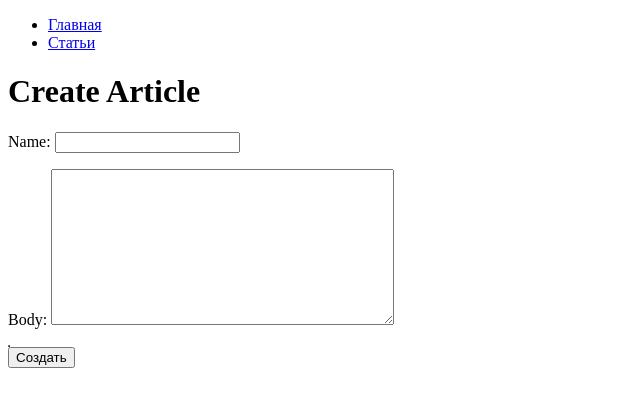
After one commit to kazanmarat/hexlet-django-blog, a Django app: page /articles/create/ in a window 1280 px wide. The commit adds this page. Shown: the top 407 px of the page, without its empty margins (0-640 px from the left). Run offline with Django 5.2, Linux system fonts and the light colour scheme.

Commit message:
lesson 16

```diff
--- /dev/null
+++ b/hexlet_django_blog/article/forms.py
@@ -0,0 +1,8 @@
+from django import forms
+from .models import Article
+
+
+class ArticleForm(forms.ModelForm):
+    class Meta:
+        model = Article
+        fields = ['name', 'body']
--- /dev/null
+++ b/hexlet_django_blog/article/templates/articles/create.html
@@ -0,0 +1,22 @@
+{% extends "base.html" %}
+
+{% block content %}
+    <h1>Create Article</h1>
+    {% if form.errors %}
+    <div>
+        <ul>
+        {% for error in form.errors %}
+            <li><strong>{{ error|escape }}</strong></li>
+        {% endfor %}
+        </ul>
+    </div>
+    {% endif %}
+    <form action="{% url 'articles_create' %}" method="post">
+        {% csrf_token %}
+        <table border="1">
+        {{ form.as_p }}
+        </table>
+        <input type="submit" value="Создать">
+    </form>
+
+{% endblock %}
--- a/hexlet_django_blog/article/templates/articles/index.html
+++ b/hexlet_django_blog/article/templates/articles/index.html
@@ -1,6 +1,7 @@
 {% extends "base.html" %}
 
 {% block content %}
+    <a href="{% url 'articles_create' %}">CREATE</a>
     <h1>Список статей</h1>
     {% for article in articles %}
         <h2><a href="{% url 'article' article.id %}">{{ article.name }}</a></h2>
--- a/hexlet_django_blog/article/urls.py
+++ b/hexlet_django_blog/article/urls.py
@@ -5,5 +5,5 @@ from hexlet_django_blog.article import views
 urlpatterns = [
     path('', views.IndexView.as_view(), name='articles'),
     path('<int:id>/', views.ArticleView.as_view(), name='article'),
-    # path('<int:article_id>/comments/<int:id>/', views.ArticleCommentsView.as_view()),
+    path('create/', views.ArticleFormCreateView.as_view(), name='articles_create'),
 ]
--- a/hexlet_django_blog/article/views.py
+++ b/hexlet_django_blog/article/views.py
@@ -1,5 +1,7 @@
-from django.shortcuts import render, get_object_or_404
+from django.shortcuts import render, get_object_or_404, redirect
 from django.views import View
+from django.contrib import messages
+from .forms import ArticleForm
 
 from hexlet_django_blog.article.models import Article
 
@@ -18,9 +20,20 @@ class ArticleView(View):
             'article': article,
         })
 
-# class ArticleCommentsView(View):
 
-#     def get(self, request, *args, **kwargs):
-#         comment = get_object_or_404(Comment, id=kwargs['id'], article__id=kwargs['article_id'])
+class ArticleFormCreateView(View):
 
-#         return render( ... )
+    def get(self, request, *args, **kwargs):
+        form = ArticleForm()
+        return render(request, 'articles/create.html',
+                      {'form': form})
+
+    def post(self, request, *args, **kwargs):
+        form = ArticleForm(request.POST)
+        if form.is_valid(): # Если данные корректные, то сохраняем данные формы
+            form.save()
+            messages.success(request, 'FORM IS VALID')
+            return redirect('articles') # Редирект на указанный маршрут
+        # Если данные некорректные, то возвращаем человека обратно на страницу с заполненной формой
+        messages.success(request, 'FORM IS NOT VALID')
+        return render(request, 'articles/create.html', {'form': form})
--- a/hexlet_django_blog/templates/base.html
+++ b/hexlet_django_blog/templates/base.html
@@ -4,6 +4,15 @@
     <title>{% block title %}Django на Хекслете{% endblock %}</title>
 </head>
 <body>
+
+{% if messages %}
+    <ul class="messages">
+        {% for message in messages %}
+        <li{% if message.tags %} class="{{ message.tags }}"{% endif %}>{{ message }}</li>
+        {% endfor %}
+    </ul>
+{% endif %}
+
 <div id="sidebar">
     {% block sidebar %}
         <ul>
```
Also changed, not shown: hexlet_django_blog/article/models.py (line endings or trailing spaces).
